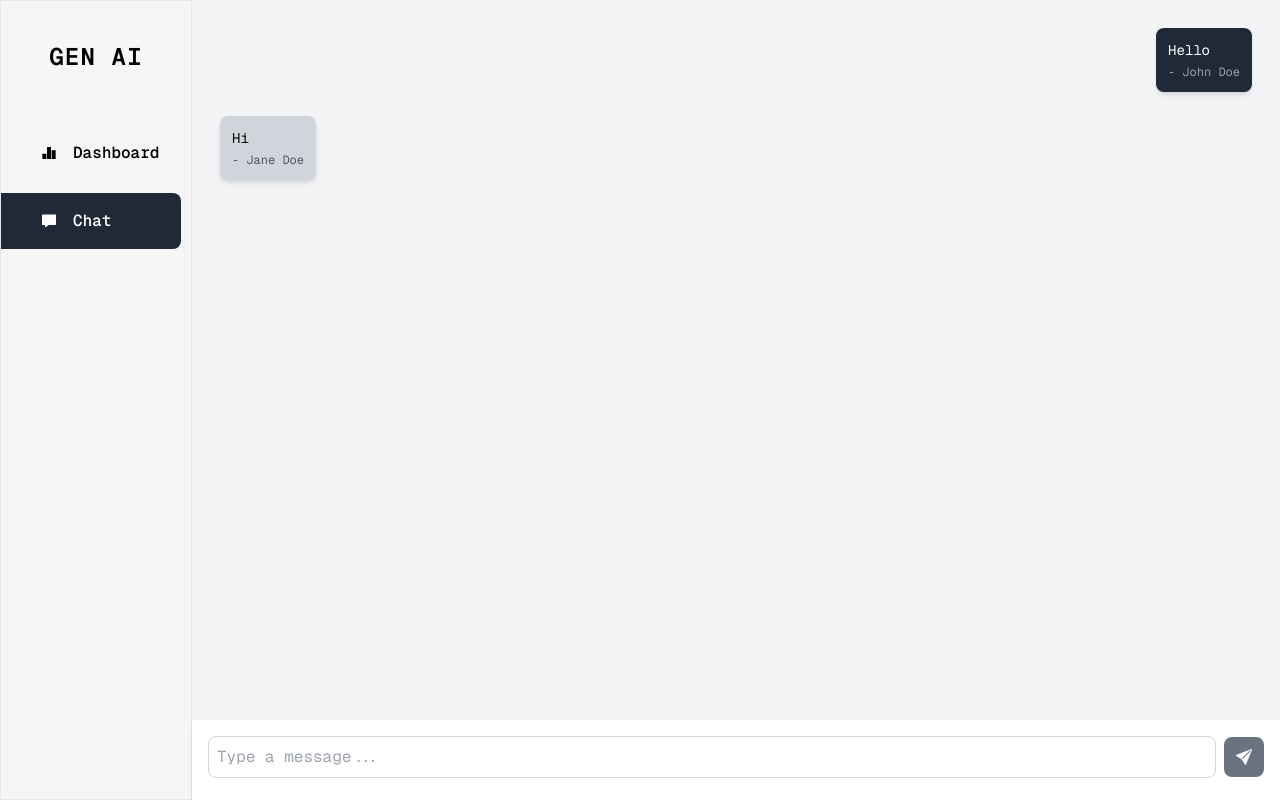
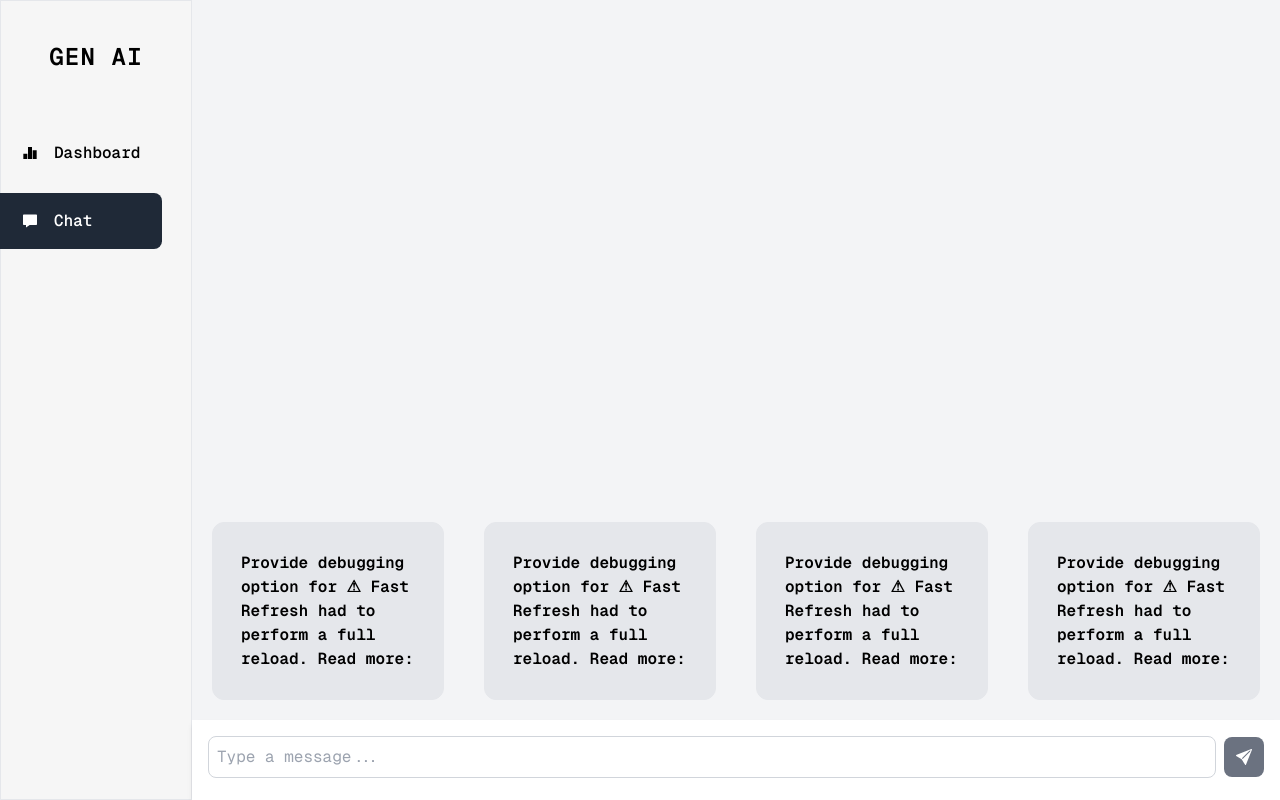
Before and after one commit to JadeSamLee/gen-ai, a Next.js app: page /chat in a window 1280 px wide. Built offline with nearby package versions, Linux system fonts and the light colour scheme.

Commit message:
Refactor chat page and sidebar components

```diff
--- a/app/chat/page.tsx
+++ b/app/chat/page.tsx
@@ -9,12 +9,16 @@ interface ChatMessage {
 }
 
 const Page = () => {
-  const [messages, setMessages] = useState<ChatMessage[]>([
-    { id: 1, message: "Hello", sender: "John Doe" },
-    { id: 2, message: "Hi", sender: "Jane Doe" },
-  ]);
+  const [messages, setMessages] = useState<ChatMessage[]>([]);
 
   const [inputValue, setInputValue] = useState("");
+
+  const cardContents = [
+    "Provide debugging option for ⚠ Fast Refresh had to perform a full reload. Read more: ",
+    "Provide debugging option for ⚠ Fast Refresh had to perform a full reload. Read more: ",
+    "Provide debugging option for ⚠ Fast Refresh had to perform a full reload. Read more: ",
+    "Provide debugging option for ⚠ Fast Refresh had to perform a full reload. Read more: ",
+  ];
 
   const handleSendMessage = () => {
     if (inputValue.trim() === "") return;
@@ -22,7 +26,7 @@ const Page = () => {
     const newMessage: ChatMessage = {
       id: messages.length + 1,
       message: inputValue,
-      sender: "John Doe",
+      sender: "Krish",
     };
 
     setMessages((prevMessages) => [...prevMessages, newMessage]);
@@ -36,19 +40,31 @@ const Page = () => {
   };
 
   return (
-    <div className="h-screen flex flex-col bg-gray-100">
+    <div className="h-screen flex flex-col justify-end bg-gray-100">
+      {messages.length == 0 ? (
+        <div className="flex flex-col ">
+          <div className="grid grid-cols-4 gap-10 p-5">
+            {cardContents.map((card) => (
+              <div className="flex flex-col p-7 border bg-gray-200 text-black rounded-xl cursor-pointer">
+                <p className="text-md font-bold">{card}</p>
+              </div>
+            ))}
+          </div>
+        </div>
+      ) : (
+        <div className="h-full">
           <div className="h-[90%] p-5">
             <div className="overflow-y-auto h-full flex flex-col space-y-2">
               {messages.map((msg) => (
                 <div
                   key={msg.id}
                   className={`p-2 ${
-                msg.sender === "John Doe" ? "text-right" : "text-left"
+                    msg.sender === "Krish" ? "text-right" : "text-left"
                   }`}
                 >
                   <div
                     className={`p-3 rounded-lg inline-block max-w-xs ${
-                  msg.sender === "John Doe"
+                      msg.sender === "Krish"
                         ? "bg-gray-800 text-white"
                         : "bg-gray-300 text-black"
                     } shadow-md`}
@@ -56,7 +72,7 @@ const Page = () => {
                     <p className="text-sm mb-1 text-left">{msg.message}</p>
                     <p
                       className={`text-xs ${
-                    msg.sender === "John Doe"
+                        msg.sender === "Krish"
                           ? "text-gray-400"
                           : "text-gray-600"
                       } `}
@@ -68,6 +84,9 @@ const Page = () => {
               ))}
             </div>
           </div>
+        </div>
+      )}
+
       <div className="h-[10%] p-4 bg-white shadow-md w-full">
         <div className="flex justify-center items-center">
           <input
--- a/components/Sidebar.tsx
+++ b/components/Sidebar.tsx
@@ -30,11 +30,11 @@ const SideBar: React.FC<SideBarProps> = ({ links }) => {
   const colorHex = "bg-gray-800";
 
   return (
-    <div className="fixed flex flex-col  gap-3 left-0  h-[100vh] bg-[#F6F6F6] w-[15vw] border text-black shadow-xl ">
+    <div className="fixed flex flex-col items-center  gap-3 left-0  h-[100vh] bg-[#F6F6F6] w-[15vw] border text-black shadow-xl ">
       <h1 className="text-2xl font-bold tracking-wider text-center mt-10 mb-10">
         GEN AI
       </h1>
-      <div className="flex flex-col  gap-3 pr-2">
+      <div className="flex flex-col  gap-3 pr-12">
         {links.map((link) => (
           <Link
             href={`/${link.name.toLowerCase()}`}
```
Lines whose indentation alone changed are shown as unchanged.
